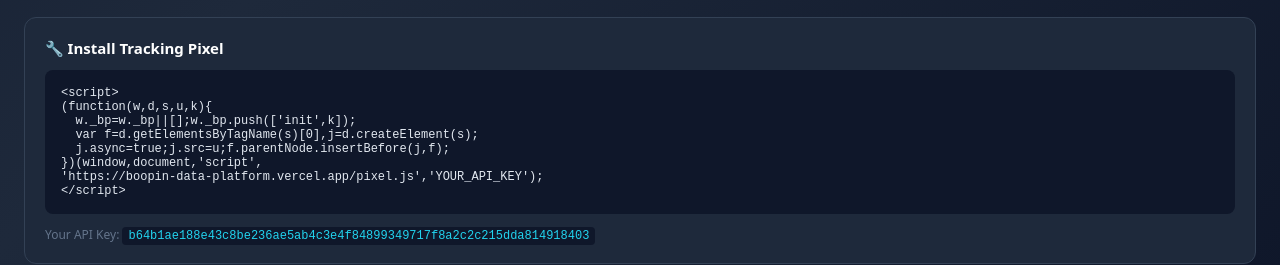
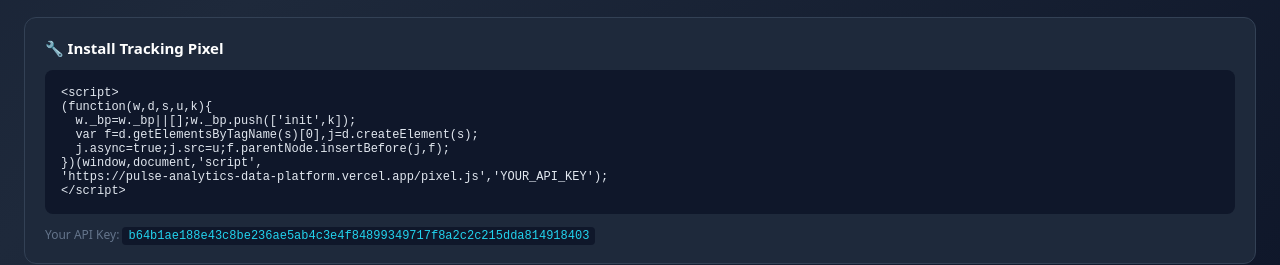
Before and after one commit to boopin/boopin-data-platform, a Next.js app: page / in a window 1280 px wide. Shown: the part 1073-1338 px from the top of the page. Built offline with nearby package versions, Linux system fonts and the light colour scheme; no server answers; the database is empty.

Commit message:
Update page.tsx

```diff
--- a/src/app/page.tsx
+++ b/src/app/page.tsx
@@ -499,7 +499,7 @@ export default function Dashboard() {
   var f=d.getElementsByTagName(s)[0],j=d.createElement(s);
   j.async=true;j.src=u;f.parentNode.insertBefore(j,f);
 })(window,document,'script',
-'https://boopin-data-platform.vercel.app/pixel.js','YOUR_API_KEY');
+'https://pulse-analytics-data-platform.vercel.app/pixel.js','YOUR_API_KEY');
 </script>`}
           </pre>
           <p style={{ color: '#64748b', fontSize: '12px', margin: '12px 0 0' }}>Your API Key: <code style={{ background: '#0f172a', padding: '2px 6px', borderRadius: '4px', color: '#22d3ee' }}>b64b1ae188e43c8be236ae5ab4c3e4f84899349717f8a2c2c215dda814918403</code></p>
```
